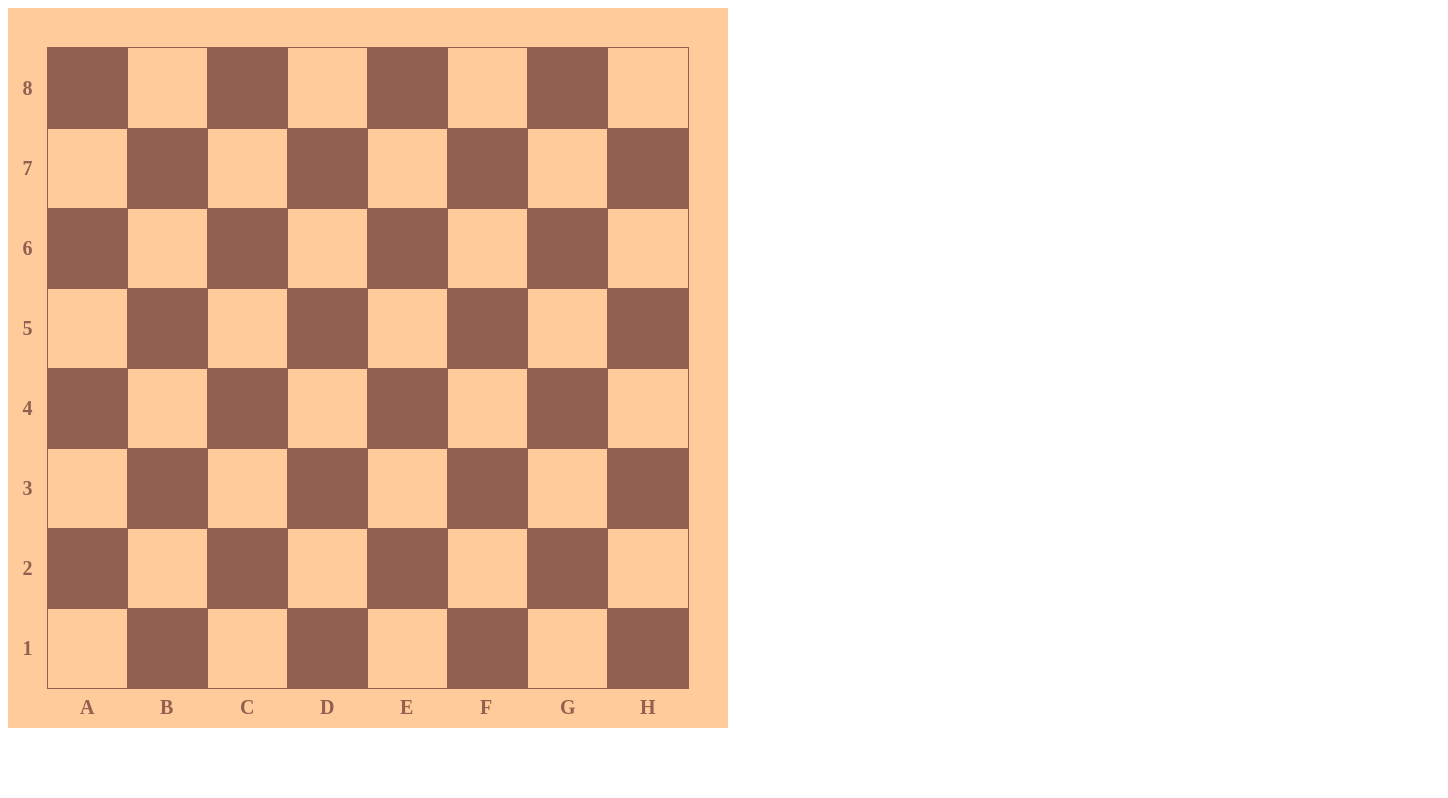
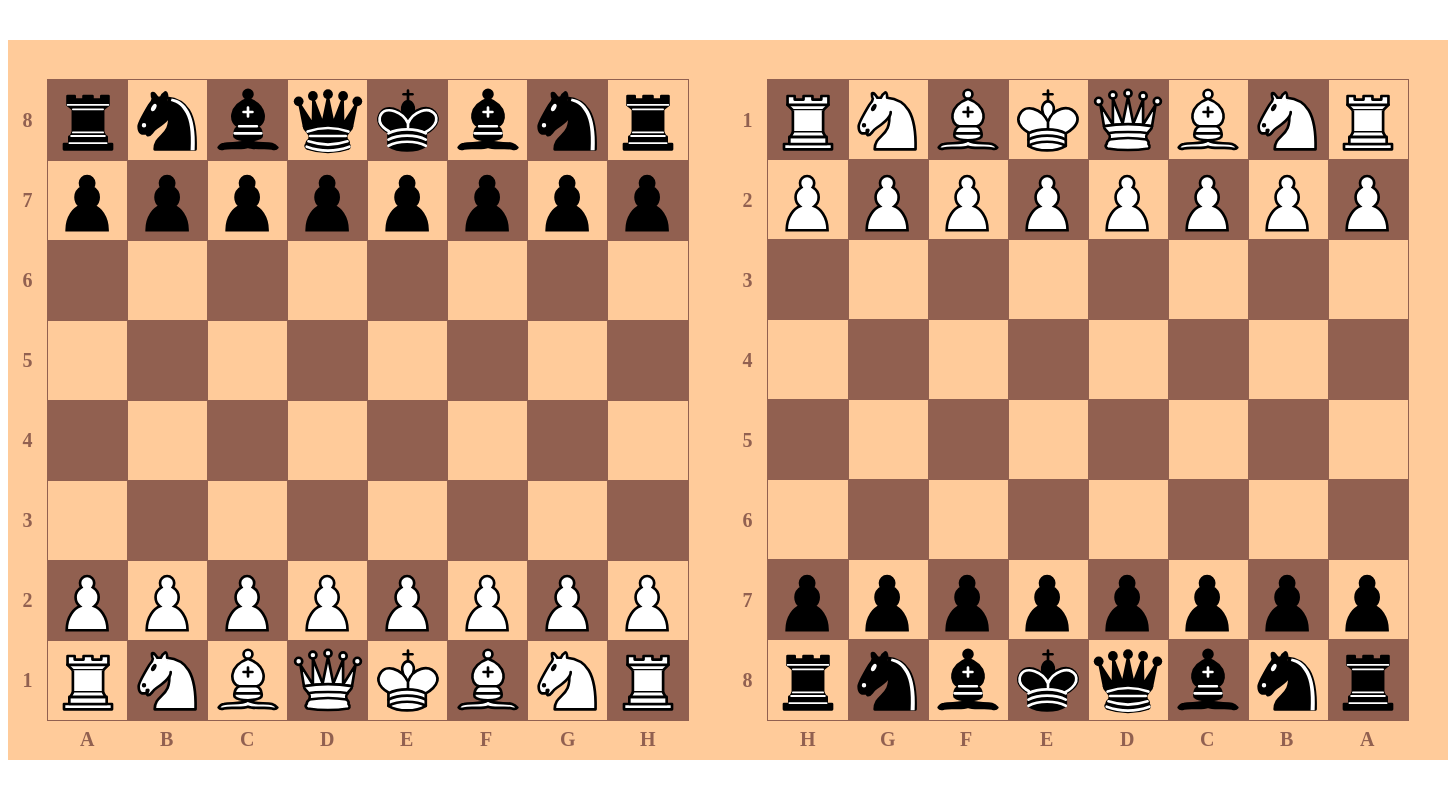
Before and after one commit to kewl-ua/chess-board, a plain HTML site: page index.html in a window 1280 px wide. Shown: the whole page, 1448 px wide, since content can reach past the window. Drawn offline with Linux system fonts and the light colour scheme.

Commit message:
Figures.

```diff
--- a/css/style.css
+++ b/css/style.css
@@ -9,6 +9,9 @@ ul {
 }
 
 body {
+  display: flex;
+  align-items: center;
+  justify-content: space-around;
   font-size: 20px;
 }
 
@@ -26,6 +29,14 @@ body {
   flex-direction: column;
 }
 
+.board-white .row {
+  flex-direction: row;
+}
+
+.board-black .row {
+  flex-direction: row-reverse;
+}
+
 .row {
   display: flex;
   position: relative;
@@ -41,16 +52,17 @@ body {
 }
 
 .field {
+  position: relative;
   width: 80px;
   height: 80px;
   outline: 1px solid #916050;
 }
 
-.white {
+.field-white {
   background: #FFCB9A;
 }
 
-.black {
+.field-black {
   background: #916050;
 }
 
@@ -89,14 +101,6 @@ body {
 }
 
 /* Column decorations */
-
-.board-white #row-1 > .field {
-  position: relative;
-}
-
-.board-black #row-8 > .field {
-  position: relative;
-}
 
 .board-white #row-1 > .field::before,
 .board-black #row-8 > .field::before {
@@ -147,3 +151,59 @@ body {
 .board-black #row-8 > .field:nth-child(8)::before {
   content: "H";
 }
+
+.field::after {
+  content: "";
+  position: absolute;
+  width: 100%;
+  height: 100%;
+  background: center/contain no-repeat;
+}
+
+.pawn-black::after {
+  background-image: url(../img/pawn-b.svg);
+}
+
+.bishop-black::after {
+  background-image: url(../img/bishop-b.svg);
+}
+
+.knight-black::after {
+  background-image: url(../img/knight-b.svg);
+}
+
+.rook-black::after {
+  background-image: url(../img/rook-b.svg)
+}
+
+.queen-black::after {
+  background-image: url(../img/queen-b.svg);
+}
+
+.king-black::after {
+  background-image: url(../img/king-b.svg);
+}
+
+.pawn-white::after {
+  background-image: url(../img/pawn-w.svg);
+}
+
+.bishop-white::after {
+  background-image: url(../img/bishop-w.svg);
+}
+
+.knight-white::after {
+  background-image: url(../img/knight-w.svg);
+}
+
+.rook-white::after {
+  background-image: url(../img/rook-w.svg)
+}
+
+.queen-white::after {
+  background-image: url(../img/queen-w.svg);
+}
+
+.king-white::after {
+  background-image: url(../img/king-w.svg);
+}
--- a/index.html
+++ b/index.html
@@ -11,84 +11,167 @@
   <body>
     <div class="board board-white">
       <ul class="row" id="row-1">
-        <li class="field white" id="a1"></li>
-        <li class="field black" id="b1"></li>
-        <li class="field white" id="c1"></li>
-        <li class="field black" id="d1"></li>
-        <li class="field white" id="e1"></li>
-        <li class="field black" id="f1"></li>
-        <li class="field white" id="g1"></li>
-        <li class="field black" id="h1"></li>
+        <li class="field field-white rook-white" id="a1"></li>
+        <li class="field field-black knight-white" id="b1"></li>
+        <li class="field field-white bishop-white" id="c1"></li>
+        <li class="field field-black queen-white" id="d1"></li>
+        <li class="field field-white king-white" id="e1"></li>
+        <li class="field field-black bishop-white" id="f1"></li>
+        <li class="field field-white knight-white" id="g1"></li>
+        <li class="field field-black rook-white" id="h1"></li>
       </ul>
       <ul class="row" id="row-2">
-        <li class="field black" id="a2"></li>
-        <li class="field white" id="b2"></li>
-        <li class="field black" id="c2"></li>
-        <li class="field white" id="d2"></li>
-        <li class="field black" id="e2"></li>
-        <li class="field white" id="f2"></li>
-        <li class="field black" id="g2"></li>
-        <li class="field white" id="h2"></li>
+        <li class="field field-black pawn-white" id="a2"></li>
+        <li class="field field-white pawn-white" id="b2"></li>
+        <li class="field field-black pawn-white" id="c2"></li>
+        <li class="field field-white pawn-white" id="d2"></li>
+        <li class="field field-black pawn-white" id="e2"></li>
+        <li class="field field-white pawn-white" id="f2"></li>
+        <li class="field field-black pawn-white" id="g2"></li>
+        <li class="field field-white pawn-white" id="h2"></li>
       </ul>
       <ul class="row" id="row-3">
-        <li class="field white" id="a3"></li>
-        <li class="field black" id="b3"></li>
-        <li class="field white" id="c3"></li>
-        <li class="field black" id="d3"></li>
-        <li class="field white" id="e3"></li>
-        <li class="field black" id="f3"></li>
-        <li class="field white" id="g3"></li>
-        <li class="field black" id="h3"></li>
+        <li class="field field-white" id="a3"></li>
+        <li class="field field-black" id="b3"></li>
+        <li class="field field-white" id="c3"></li>
+        <li class="field field-black" id="d3"></li>
+        <li class="field field-white" id="e3"></li>
+        <li class="field field-black" id="f3"></li>
+        <li class="field field-white" id="g3"></li>
+        <li class="field field-black" id="h3"></li>
       </ul>
       <ul class="row" id="row-4">
-        <li class="field black" id="a4"></li>
-        <li class="field white" id="b4"></li>
-        <li class="field black" id="c4"></li>
-        <li class="field white" id="d4"></li>
-        <li class="field black" id="e4"></li>
-        <li class="field white" id="f4"></li>
-        <li class="field black" id="g"></li>
-        <li class="field white" id="h4"></li>
+        <li class="field field-black" id="a4"></li>
+        <li class="field field-white" id="b4"></li>
+        <li class="field field-black" id="c4"></li>
+        <li class="field field-white" id="d4"></li>
+        <li class="field field-black" id="e4"></li>
+        <li class="field field-white" id="f4"></li>
+        <li class="field field-black" id="g"></li>
+        <li class="field field-white" id="h4"></li>
       </ul>
       <ul class="row" id="row-5">
-        <li class="field white" id="a5"></li>
-        <li class="field black" id="b5"></li>
-        <li class="field white" id="c5"></li>
-        <li class="field black" id="d5"></li>
-        <li class="field white" id="e5"></li>
-        <li class="field black" id="f5"></li>
-        <li class="field white" id="g5"></li>
-        <li class="field black" id="h5"></li>
+        <li class="field field-white" id="a5"></li>
+        <li class="field field-black" id="b5"></li>
+        <li class="field field-white" id="c5"></li>
+        <li class="field field-black" id="d5"></li>
+        <li class="field field-white" id="e5"></li>
+        <li class="field field-black" id="f5"></li>
+        <li class="field field-white" id="g5"></li>
+        <li class="field field-black" id="h5"></li>
       </ul>
       <ul class="row" id="row-6">
-        <li class="field black" id="a6"></li>
-        <li class="field white" id="b6"></li>
-        <li class="field black" id="c6"></li>
-        <li class="field white" id="d6"></li>
-        <li class="field black" id="e6"></li>
-        <li class="field white" id="f6"></li>
-        <li class="field black" id="g6"></li>
-        <li class="field white" id="h6"></li>
+        <li class="field field-black" id="a6"></li>
+        <li class="field field-white" id="b6"></li>
+        <li class="field field-black" id="c6"></li>
+        <li class="field field-white" id="d6"></li>
+        <li class="field field-black" id="e6"></li>
+        <li class="field field-white" id="f6"></li>
+        <li class="field field-black" id="g6"></li>
+        <li class="field field-white" id="h6"></li>
       </ul>
       <ul class="row" id="row-7">
-        <li class="field white" id="a7"></li>
-        <li class="field black" id="b7"></li>
-        <li class="field white" id="c7"></li>
-        <li class="field black" id="d7"></li>
-        <li class="field white" id="e7"></li>
-        <li class="field black" id="f7"></li>
-        <li class="field white" id="g7"></li>
-        <li class="field black" id="h7"></li>
+        <li class="field field-white pawn-black" id="a7"></li>
+        <li class="field field-black pawn-black" id="b7"></li>
+        <li class="field field-white pawn-black" id="c7"></li>
+        <li class="field field-black pawn-black" id="d7"></li>
+        <li class="field field-white pawn-black" id="e7"></li>
+        <li class="field field-black pawn-black" id="f7"></li>
+        <li class="field field-white pawn-black" id="g7"></li>
+        <li class="field field-black pawn-black" id="h7"></li>
       </ul>
       <ul class="row" id="row-8">
-        <li class="field black" id="a8"></li>
-        <li class="field white" id="b8"></li>
-        <li class="field black" id="c8"></li>
-        <li class="field white" id="d8"></li>
-        <li class="field black" id="e8"></li>
-        <li class="field white" id="f8"></li>
-        <li class="field black" id="g8"></li>
-        <li class="field white" id="h8"></li>
+        <li class="field field-black rook-black" id="a8"></li>
+        <li class="field field-white knight-black" id="b8"></li>
+        <li class="field field-black bishop-black" id="c8"></li>
+        <li class="field field-white queen-black" id="d8"></li>
+        <li class="field field-black king-black" id="e8"></li>
+        <li class="field field-white bishop-black" id="f8"></li>
+        <li class="field field-black knight-black" id="g8"></li>
+        <li class="field field-white rook-black" id="h8"></li>
+      </ul>
+    </div>
+
+    <div class="board board-black">
+      <ul class="row" id="row-1">
+        <li class="field field-white rook-white" id="a1"></li>
+        <li class="field field-black knight-white" id="b1"></li>
+        <li class="field field-white bishop-white" id="c1"></li>
+        <li class="field field-black queen-white" id="d1"></li>
+        <li class="field field-white king-white" id="e1"></li>
+        <li class="field field-black bishop-white" id="f1"></li>
+        <li class="field field-white knight-white" id="g1"></li>
+        <li class="field field-black rook-white" id="h1"></li>
+      </ul>
+      <ul class="row" id="row-2">
+        <li class="field field-black pawn-white" id="a2"></li>
+        <li class="field field-white pawn-white" id="b2"></li>
+        <li class="field field-black pawn-white" id="c2"></li>
+        <li class="field field-white pawn-white" id="d2"></li>
+        <li class="field field-black pawn-white" id="e2"></li>
+        <li class="field field-white pawn-white" id="f2"></li>
+        <li class="field field-black pawn-white" id="g2"></li>
+        <li class="field field-white pawn-white" id="h2"></li>
+      </ul>
+      <ul class="row" id="row-3">
+        <li class="field field-white" id="a3"></li>
+        <li class="field field-black" id="b3"></li>
+        <li class="field field-white" id="c3"></li>
+        <li class="field field-black" id="d3"></li>
+        <li class="field field-white" id="e3"></li>
+        <li class="field field-black" id="f3"></li>
+        <li class="field field-white" id="g3"></li>
+        <li class="field field-black" id="h3"></li>
+      </ul>
+      <ul class="row" id="row-4">
+        <li class="field field-black" id="a4"></li>
+        <li class="field field-white" id="b4"></li>
+        <li class="field field-black" id="c4"></li>
+        <li class="field field-white" id="d4"></li>
+        <li class="field field-black" id="e4"></li>
+        <li class="field field-white" id="f4"></li>
+        <li class="field field-black" id="g"></li>
+        <li class="field field-white" id="h4"></li>
+      </ul>
+      <ul class="row" id="row-5">
+        <li class="field field-white" id="a5"></li>
+        <li class="field field-black" id="b5"></li>
+        <li class="field field-white" id="c5"></li>
+        <li class="field field-black" id="d5"></li>
+        <li class="field field-white" id="e5"></li>
+        <li class="field field-black" id="f5"></li>
+        <li class="field field-white" id="g5"></li>
+        <li class="field field-black" id="h5"></li>
+      </ul>
+      <ul class="row" id="row-6">
+        <li class="field field-black" id="a6"></li>
+        <li class="field field-white" id="b6"></li>
+        <li class="field field-black" id="c6"></li>
+        <li class="field field-white" id="d6"></li>
+        <li class="field field-black" id="e6"></li>
+        <li class="field field-white" id="f6"></li>
+        <li class="field field-black" id="g6"></li>
+        <li class="field field-white" id="h6"></li>
+      </ul>
+      <ul class="row" id="row-7">
+        <li class="field field-white pawn-black" id="a7"></li>
+        <li class="field field-black pawn-black" id="b7"></li>
+        <li class="field field-white pawn-black" id="c7"></li>
+        <li class="field field-black pawn-black" id="d7"></li>
+        <li class="field field-white pawn-black" id="e7"></li>
+        <li class="field field-black pawn-black" id="f7"></li>
+        <li class="field field-white pawn-black" id="g7"></li>
+        <li class="field field-black pawn-black" id="h7"></li>
+      </ul>
+      <ul class="row" id="row-8">
+        <li class="field field-black rook-black" id="a8"></li>
+        <li class="field field-white knight-black" id="b8"></li>
+        <li class="field field-black bishop-black" id="c8"></li>
+        <li class="field field-white queen-black" id="d8"></li>
+        <li class="field field-black king-black" id="e8"></li>
+        <li class="field field-white bishop-black" id="f8"></li>
+        <li class="field field-black knight-black" id="g8"></li>
+        <li class="field field-white rook-black" id="h8"></li>
       </ul>
     </div>
   </body>
```
Also changed, not shown: img/sprite.svg (deleted).
